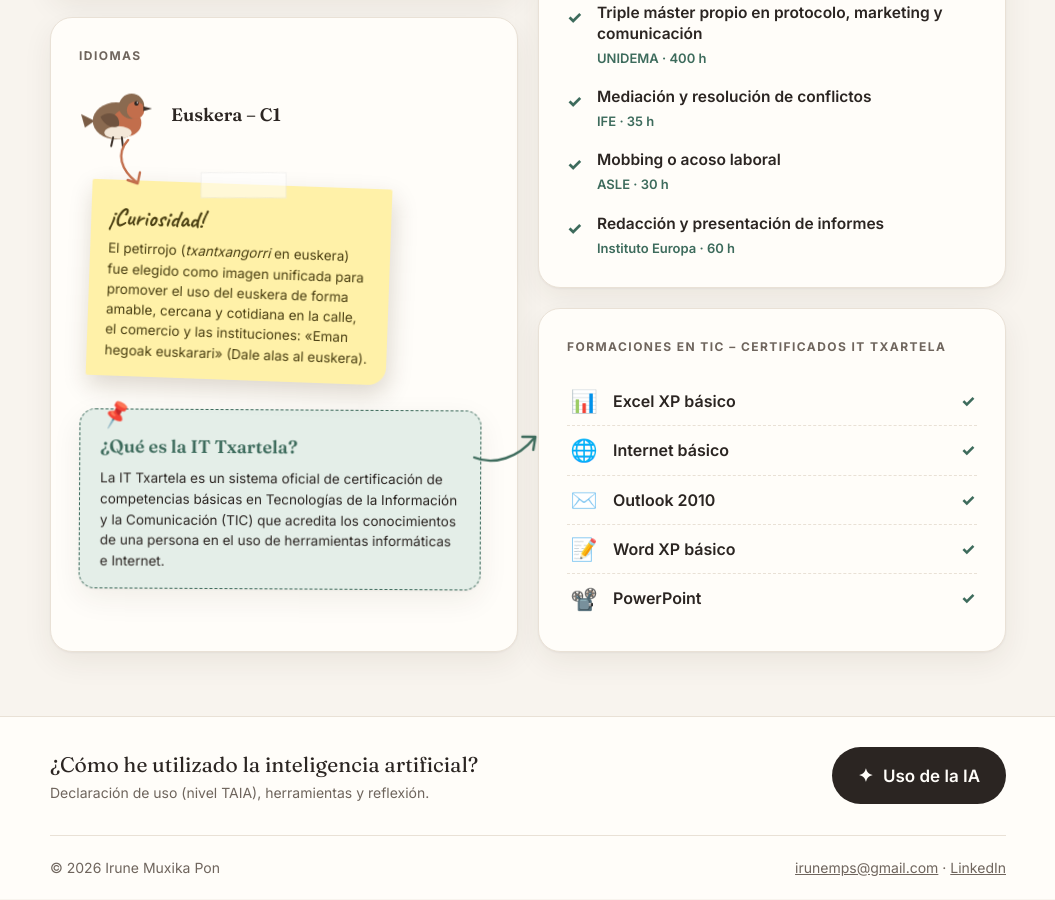
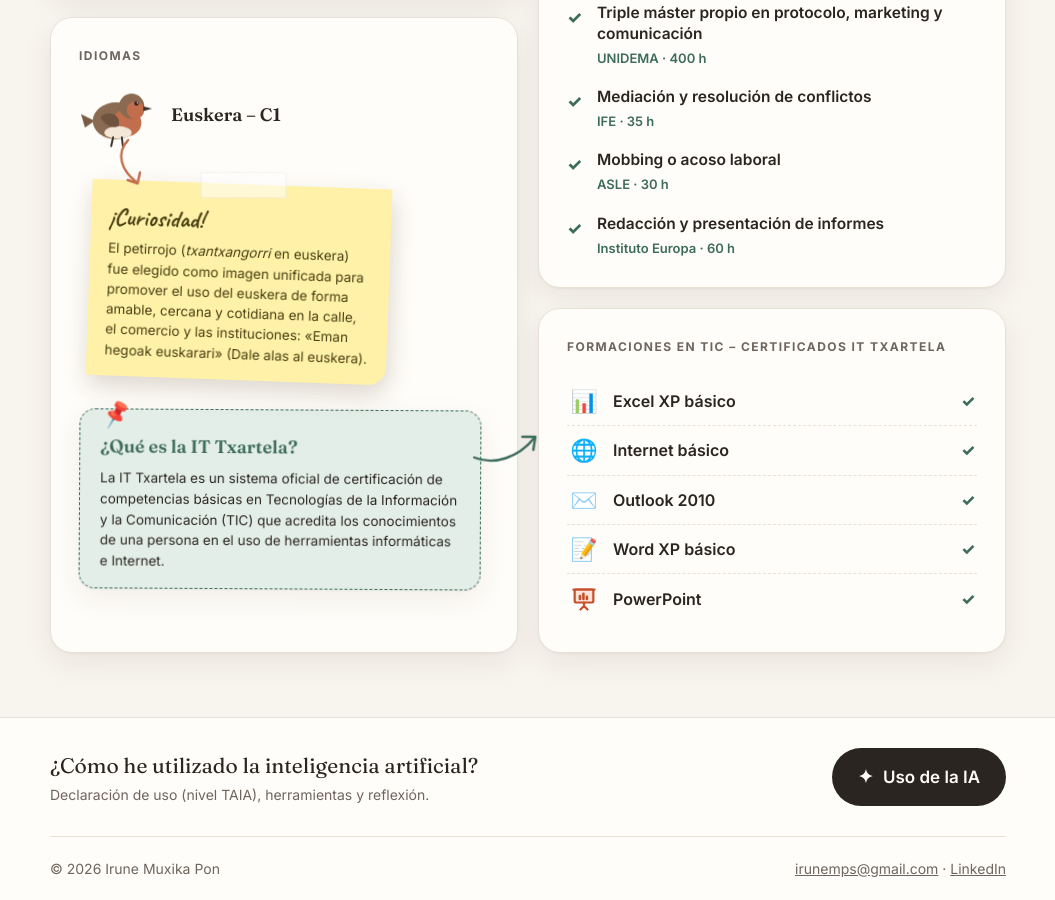
Before and after one commit to irunemuxika/portafolio, a plain HTML site: page index.html in a window 1280 px wide. Shown: the part 3131-4031 px from the top of the page, without its empty margins (112-1167 px from the left). Drawn offline with Linux system fonts and the light colour scheme.

Commit message:
Add files via upload

```diff
--- a/index.html
+++ b/index.html
@@ -1047,7 +1047,7 @@
           </div>
           <div class="card">
             <p class="label"><span lang="es">Formaciones en TIC – Certificados IT Txartela</span><span lang="eu">IKT prestakuntzak – IT Txartela ziurtagiriak</span></p>
-            <ul class="it-list"><li><span class="it-i">📊</span><span class="it-n"><span lang="es">Excel XP básico</span><span lang="eu">Excel XP oinarrizkoa</span></span><span class="it-ok">✓</span></li><li><span class="it-i">🌐</span><span class="it-n"><span lang="es">Internet básico</span><span lang="eu">Internet oinarrizkoa</span></span><span class="it-ok">✓</span></li><li><span class="it-i">✉️</span><span class="it-n">Outlook 2010</span><span class="it-ok">✓</span></li><li><span class="it-i">📝</span><span class="it-n"><span lang="es">Word XP básico</span><span lang="eu">Word XP oinarrizkoa</span></span><span class="it-ok">✓</span></li><li><span class="it-i">📽️</span><span class="it-n">PowerPoint</span><span class="it-ok">✓</span></li></ul>
+            <ul class="it-list"><li><span class="it-i">📊</span><span class="it-n"><span lang="es">Excel XP básico</span><span lang="eu">Excel XP oinarrizkoa</span></span><span class="it-ok">✓</span></li><li><span class="it-i">🌐</span><span class="it-n"><span lang="es">Internet básico</span><span lang="eu">Internet oinarrizkoa</span></span><span class="it-ok">✓</span></li><li><span class="it-i">✉️</span><span class="it-n">Outlook 2010</span><span class="it-ok">✓</span></li><li><span class="it-i">📝</span><span class="it-n"><span lang="es">Word XP básico</span><span lang="eu">Word XP oinarrizkoa</span></span><span class="it-ok">✓</span></li><li><span class="it-i it-svg"><svg viewBox="0 0 24 24" width="28" height="28" style="display:block;margin:0 auto" fill="none" stroke="#c4502c" stroke-width="1.9" stroke-linecap="round" stroke-linejoin="round" aria-hidden="true"><path d="M3 4h18"/><rect x="4" y="4" width="16" height="11" rx="1.2" fill="#fde3d8"/><path d="M12 15v3M9 21l3-3 3 3"/><path d="M8.5 12V9.5M11.5 12V7.5M14.5 12v-2" stroke-width="2.2"/></svg></span><span class="it-n">PowerPoint</span><span class="it-ok">✓</span></li></ul>
           </div>
           </div>
         </div>
```
